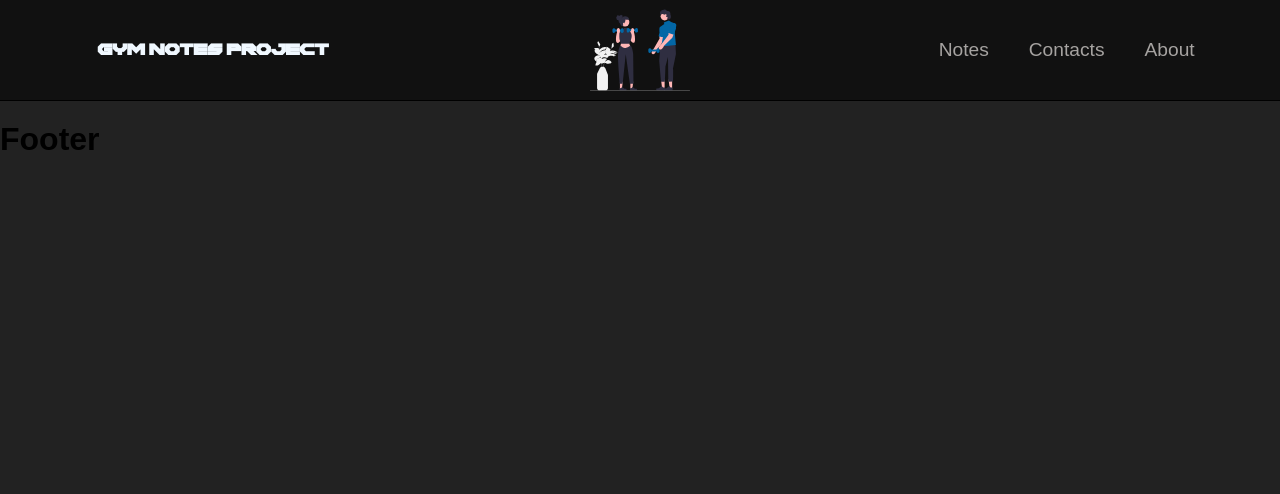
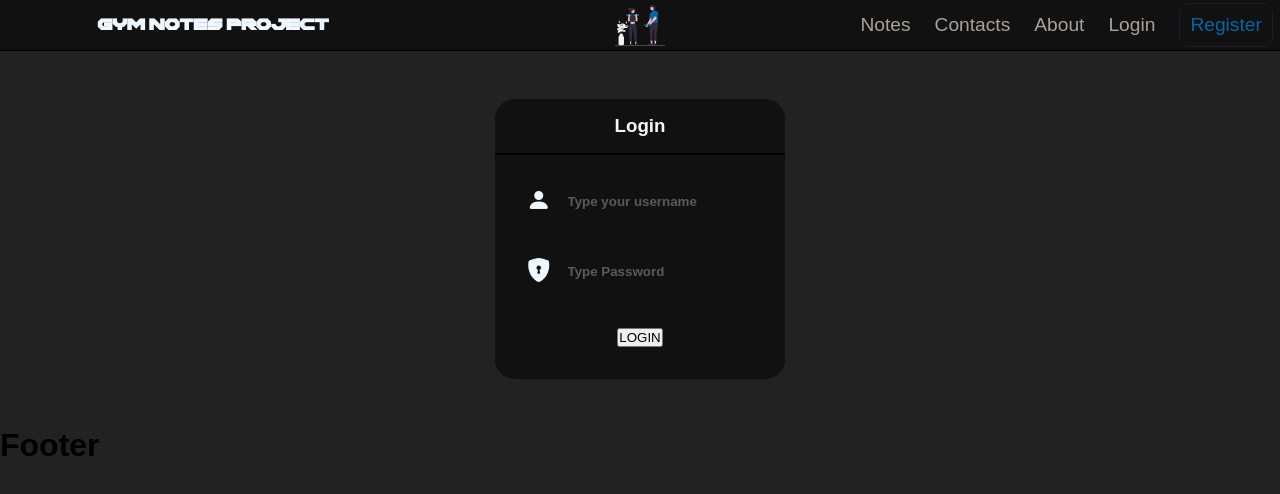
Before and after one commit to Baku-Stark/Gym-Notes, a React (Vite) app in the folder gym_notes/: page /sign_in in a window 1280 px wide. Shown: the top 494 px of the page. Built offline with nearby package versions, Linux system fonts and the light colour scheme.

Commit message:
⚛️ Update: `Gym Notes`

```diff
--- a/gym_notes/src/assets/sass/_navbar.scss
+++ b/gym_notes/src/assets/sass/_navbar.scss
@@ -6,24 +6,32 @@
     font-family: 'MaidenCrimes';
 }
 
+.button_bar{
+    border: none;
+    background-color: var(--light-background);
+
+    i{
+        color: var(--color-theme);
+    }
+}
+
 .link_item_navbar a, .link_item_sidebar a{
     text-decoration: none;
     color: var(--03);
 
     &:hover{
-        transition: .5s ease-in-out;
+        transition: .3s ease-in-out;
         color: var(--light-color-theme);
     }
 }
 
 header{
-    width: 100%;
-    border-bottom: 1px solid #000000;
-    background-color: var(--dark-background);
-
     nav{
+        width: 100%;
         display: grid;
         @include GridLayout-Columns(repeat(3, 1fr));
+        border-bottom: 1px solid #000000;
+        background-color: var(--dark-background);
 
         div{
             display: flex;
@@ -45,21 +53,49 @@ header{
         }
 
         .navbar_image_container img{
-            width: 100px;
-            height: 100px;
+            width: 50px;
+            height: 50px;
+            @include screenTablet{
+                display: none;
+            }
+        }
+        .navbar_image_container button{
+            display: none;
+
+            @include screenTablet{
+                padding: 5px 15px;
+                display: block;
+            }
         }
 
         .navbar_link_container{
             .link_list_navbar{
                 display: flex;
                 list-style: none;
+                align-items: center;
 
                 .link_item_navbar{
                     font-size: 1.2em;
-                    margin-left: 5vh;
+                    margin-left: 3vh;
 
                     &:first-child{
                         margin-left: 0;
+                    }
+                }
+
+                .register{
+                    padding: 10px;
+                    border-radius: 10px;
+                    text-decoration: none;
+                    color: var(--color-theme);
+                    border: 1px solid var(--01);
+                    background-color: var(--dark-background);
+
+                    &:hover{
+                        cursor: pointer;
+                        transition: .3s ease-in-out;
+                        color: var(--03);
+                        background-color: var(--01);
                     }
                 }
             }
@@ -83,8 +119,8 @@ header{
                 z-index: 10;
                 height: 100vh;
                 padding: 10px;
+                display: flex;
                 position: fixed;
-                display: flex;
                 flex-direction: column;
                 justify-content: space-between;
                 box-shadow: 100px 1px 100px #00000079;
@@ -97,6 +133,12 @@ header{
 
                     button{
                         padding: 10px;
+                        margin-left: 5px;
+                        border-radius: 50px;
+
+                        i{
+                            font-weight: bold;
+                        }
                     }
                 }
 
@@ -108,15 +150,21 @@ header{
                     flex-direction: column;
                     justify-content: space-evenly;
 
-                    .link_item_sidebar{
+                    .link_item_sidebar, .link_item_sidebar_register{
                         padding: 10px;
                         font-size: 1.4em;
                         border-radius: 5px;
                         margin-left: 0 !important;
+                        display: flex;
+                        align-content: center;
+                        background-color: var(--02);
+                    }
+
+                    .link_item_sidebar{
                         background-color: var(--01);
 
                         i{
-                            font-size: 1.2em;
+                            font-size: 1em;
                             margin-right: 1vw;
                             color: var(--03);
                         }
@@ -131,6 +179,19 @@ header{
                             }
                         }
                     }
+
+                    .link_item_sidebar_register{
+                        text-decoration: none;
+                        justify-content: center;
+                        color: var(--03);
+                        border: 1px solid var(--light-background);
+                        background-color: var(--dark-background);
+
+                        &:hover{
+                            color: var(--color-theme);
+                            background-color: var(--light-background);
+                        }
+                    }
                 }
 
                 @include screenPhone{
--- /dev/null
+++ b/gym_notes/src/assets/sass/_signin.scss
@@ -0,0 +1,55 @@
+@import 'variables';
+
+.top_container, .bot_container{
+    padding: 1em;
+}
+
+.login_container{
+    border-radius: 20px;
+    background-color: var(--dark-background);
+
+    .top_container{
+        text-align: center;
+        border-bottom: 2px solid #000000;
+
+        h3{
+            color: var(--letter-color);
+        }
+    }
+
+    .bot_container form div{
+        padding: 1em;
+        margin-bottom: 10px;
+        @include flexAlignI-JC(center, center);
+
+        i{
+            font-size: 1.5em;
+            margin-right: 10px;
+            color: var(--letter-color);
+        }
+
+        .user, .password{
+            padding: .5em;
+            border: none;
+            font-weight: bold;
+            color: var(--letter-color);
+            background: var(--dark-background);
+
+            &::placeholder{
+                opacity: .5;
+                font-weight: bold;
+                color: var(--03);
+            }
+
+            &:focus{
+                outline: none;
+                transition: .2s ease-in-out;
+                border-bottom: 1px solid var(--letter-color);
+            }
+        }
+
+        &:last-child{
+            margin-bottom: 0;
+        }
+    }
+}
--- a/gym_notes/src/assets/sass/input.scss
+++ b/gym_notes/src/assets/sass/input.scss
@@ -1,4 +1,5 @@
-@import 'variables', '_navbar.scss';
+@import 'variables',
+        '_navbar.scss', 'signin';
 
 *{
     margin: 0;
@@ -13,5 +14,7 @@ body{
 
 section{
     width: 100%;
-    padding: 10px;
+    padding-top: 3rem !important;
+    padding-bottom: 3rem !important;
+    @include flexAlignI-JC(center, center);
 }
--- a/gym_notes/src/components/Navbar.tsx
+++ b/gym_notes/src/components/Navbar.tsx
@@ -18,6 +18,9 @@ export function Navbar(){
                 </div>
                 <div className={styles.navbar_image_container}>
                     <img src={personal} alt="LOGOTIPO" />
+                    <button className={styles.button_bar}>
+                        <i className={"bi bi-list"}></i>
+                    </button>
                 </div>
 
                 {/* ===== NAVBAR LINKS ===== */}
@@ -32,6 +35,10 @@ export function Navbar(){
                         <li className={styles.link_item_navbar}>
                             <Link to={"/about/"}>About</Link>
                         </li>
+                        <li className={styles.link_item_navbar}>
+                            <Link to={"/sign_in/"}>Login</Link>
+                        </li>
+                        <Link to={"/sign_up/"} className={`${styles.link_item_navbar} ${styles.register}`}>Register</Link>
                     </ul>
                 </div>
                 {/* ===== END OF NAVBAR LINKS ===== */}
@@ -40,7 +47,9 @@ export function Navbar(){
                 <div className={styles.navbar_sidebar_container}>
                     <div className={styles.sidebar_title}>
                         <h1 className={styles.main_title}>Gym Notes Project</h1>
-                        <button>X</button>
+                        <button className={styles.button_bar}>
+                            <i className={"bi bi-x-lg"}></i>
+                        </button>
                     </div>
                     <ul className={styles.link_list_sidebar}>
                         <li className={styles.link_item_sidebar}>
@@ -57,6 +66,13 @@ export function Navbar(){
                             <i className={"bi bi-list-ul"}></i>
                             <Link to={"/about/"}>About</Link>
                         </li>
+
+                        {/* LOGIN | REGISTER */}
+                        <li className={styles.link_item_sidebar}>
+                            <i className={"bi bi-list-ul"}></i>
+                            <Link to={"/sign_in/"}>Login</Link>
+                        </li>
+                        <Link to={"/sign_up/"} className={styles.link_item_sidebar_register}>Register</Link>
                     </ul>
                 </div>
                 {/* ===== END OF SIDEBAR ===== */}
--- /dev/null
+++ b/gym_notes/src/components/pages/Account/SignIn.tsx
@@ -0,0 +1,51 @@
+import { Helmet } from "react-helmet-async"
+
+// CSS PRINCIPAL
+import styles from '../../../assets/css/output.module.css'
+
+export function SignIn(){
+    function login_authentic(e:any){
+        e.preventDefault()
+    }
+    return(
+        <>
+            <Helmet>
+                <title>Sign In - Login</title>
+            </Helmet>
+            <div className={styles.login_container}>
+                <div className={styles.top_container}>
+                    <h3>Login</h3>
+                </div>
+                <div className={styles.bot_container}>
+                    <form
+                        method="post"
+                        onSubmit={login_authentic}
+                        className={styles.authentic_form}
+                    >
+                        <div className={styles.form_block}>
+                            <i className={"bi bi-person-fill"}></i>
+                            <input
+                                type="text"
+                                name="user"
+                                id="user"
+                                className={styles.user}
+                                placeholder="Type your username"
+                            />
+                        </div>
+                        <div className={styles.form_block}>
+                            <i className={"bi bi-shield-lock-fill"}></i>
+                            <input
+                                type="password" name="password" id="password"
+                                className={styles.password}
+                                placeholder="Type Password"
+                            />
+                        </div>
+                        <div className={styles.form_block}>
+                            <input type="submit" value="LOGIN" />
+                        </div>
+                    </form>
+                </div>
+            </div>
+        </>
+    )
+}
--- /dev/null
+++ b/gym_notes/src/components/pages/Account/SignUp.tsx
@@ -0,0 +1,12 @@
+import { Helmet } from "react-helmet-async"
+
+export function SignUp(){
+    return(
+        <div>
+            <Helmet>
+                <title>Sign Un - Register</title>
+            </Helmet>
+            <h1>SignUp</h1>
+        </div>
+    )
+}
--- a/gym_notes/src/components/pages/ContainerRoutes.tsx
+++ b/gym_notes/src/components/pages/ContainerRoutes.tsx
@@ -5,6 +5,9 @@ import { Home } from './Home'
 import { Notes } from './Notes'
 import { Contacts } from './Contacts'
 import { About } from './About'
+// PAGES [ACCOUNTS]
+import { SignIn } from './Account/SignIn'
+import { SignUp } from './Account/SignUp'
 
 export function ContainerRoutes(){
     return(
@@ -14,6 +17,8 @@ export function ContainerRoutes(){
                 <Route path={"/notes/:user"} element={<Notes/>}></Route>
                 <Route path={"/contacts"} element={<Contacts/>}></Route>
                 <Route path={"/about"} element={<About/>}></Route>
+                <Route path={"/sign_in"} element={<SignIn/>}></Route>
+                <Route path={"/sign_up"} element={<SignUp/>}></Route>
             </Routes>
         </section>
     )
```
Also changed, not shown: gym_notes/src/assets/css/output.module.css, 1 other file (tests, documents, lock files or other folders).
